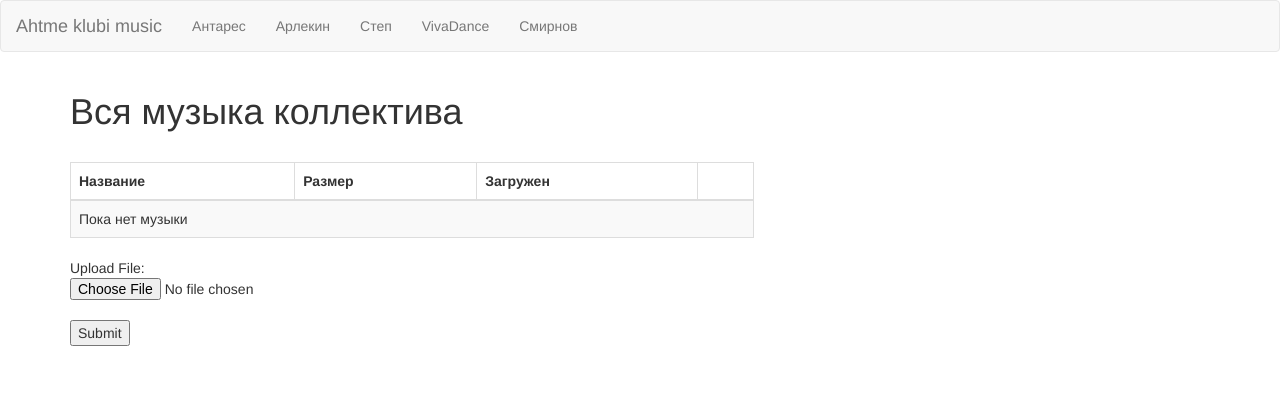
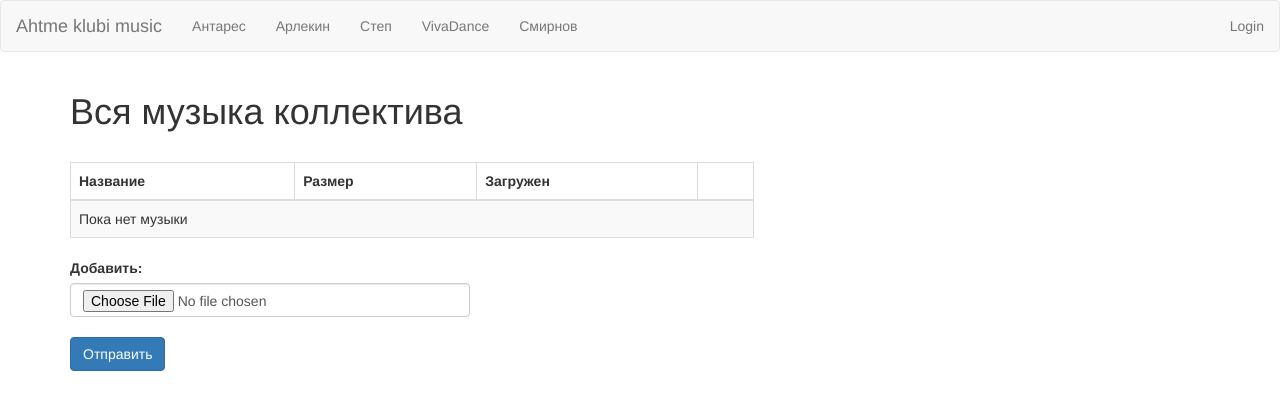
Before and after one commit to EvilDmitri/ahtme-music, a Python web app: template templates/list.html in a window 1280 px wide. Shown: the top 410 px of the page. Run offline with Jinja, Linux system fonts and the light colour scheme; the template is opened without the code that fills it, so the values that code supplies are empty; some libraries are stand-ins or nearby versions.

Commit message:
login and message pages

```diff
--- a/templates/base.html
+++ b/templates/base.html
@@ -19,7 +19,7 @@
     <link href="//netdna.bootstrapcdn.com/font-awesome/{{ awesome_version }}/css/font-awesome.min.css" rel="stylesheet" >
     <link href="//netdna.bootstrapcdn.com/bootswatch/{{ bootswatch_version }}/{{ bootswatch_theme }}/bootstrap.min.css" rel="stylesheet" >
     <style>  </style> <!-- Bootstrap -->
-    <link href="/static/css/main.css" rel="stylesheet" />
+    <link href="/static/css/style.css" rel="stylesheet" />
     <link rel="shortcut icon" href="/static/img/favicon.ico" />
     {% block style_block %}{# page-specific CSS #}{% endblock %}
     <script src="//cdnjs.cloudflare.com/ajax/libs/modernizr/{{ modernizer_version }}/modernizr.min.js"></script>{# Modernizr must be here, above body tag. #}
--- a/templates/list.html
+++ b/templates/list.html
@@ -49,11 +49,27 @@
 
 
 {% block footer %}
-    <form action="{{upload_url}}" method="POST" enctype="multipart/form-data">
-		Upload File: <input type="file" name="file"><br>
-        <input type="hidden" name="collective" value="{{collective}}">
-        <input type="submit" name="submit" value="Submit">
+    <div class="bs-component">
+    <form action="{{upload_url}}" method="POST" enctype="multipart/form-data" class="bs-component">
+        <div class="form-group">
+            <label for="file_input" class="control-label">Добавить:</label>
+{#            <div class="file-upload" data-text="Выберите файл">#}
+{#              <input type="file">#}
+{#            </div>#}
+
+            <input type="file" name="file" class="form-control" id="file_input"><br>
+            <input type="hidden" name="collective" value="{{collective}}">
+            <button type="submit" name="submit" class="btn btn-primary">Отправить</button>
+        </div>
+
 	</form>
+
+{#    <div class="progress">#}
+{#        <div class="progress-bar progress-bar-info" style="width: 80%"></div>#}
+{#    </div>#}
+
+    </div>
+
 {% endblock footer %}
 
 
--- /dev/null
+++ b/templates/message.html
@@ -0,0 +1,6 @@
+{% extends "/templates/base.html" %}
+
+{% block maincontent %}
+<p>{% autoescape off %}{{ message }}{% endautoescape %}</p>
+
+{% endblock %}
--- a/templates/nav.html
+++ b/templates/nav.html
@@ -21,34 +21,13 @@
       <li><a href="/collective/viva">VivaDance</a></li>
       <li><a href="/collective/smirnov">Смирнов</a></li>
 
-{#      <li class="dropdown">#}
-{#        <a href="#" class="dropdown-toggle" data-toggle="dropdown">Dropdown <b class="caret"></b></a>#}
-{#        <ul class="dropdown-menu">#}
-{#          <li><a href="#">Action</a></li>#}
-{#          <li><a href="#">Another action</a></li>#}
-{#          <li><a href="#">Something else here</a></li>#}
-{#          <li class="divider"></li>#}
-{#          <li><a href="#">Separated link</a></li>#}
-{#          <li class="divider"></li>#}
-{#          <li><a href="#">One more separated link</a></li>#}
-{#        </ul>#}
-{#      </li>#}
+
 
     </ul>
 
-{#    <ul class="nav navbar-nav navbar-right">#}
-{#      <li><a href="#">Link</a></li>#}
-{#      <li class="dropdown">#}
-{#        <a href="#" class="dropdown-toggle" data-toggle="dropdown">Dropdown <b class="caret"></b></a>#}
-{#        <ul class="dropdown-menu">#}
-{#          <li><a href="#">Action</a></li>#}
-{#          <li><a href="#">Another action</a></li>#}
-{#          <li><a href="#">Something else here</a></li>#}
-{#          <li class="divider"></li>#}
-{#          <li><a href="#">Separated link</a></li>#}
-{#        </ul>#}
-{#      </li>#}
-{#    </ul>#}
+    <ul class="nav navbar-nav navbar-right">
+      <li><a href="/login">Login</a></li>
+    </ul>
 
   </div><!-- /.navbar-collapse -->
 </nav>
```
Also changed, not shown: templates/login.html (added, +25 -0 lines).
